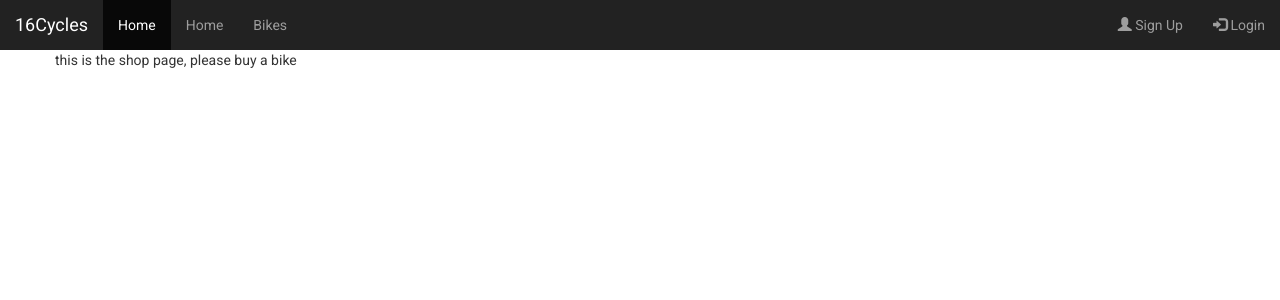
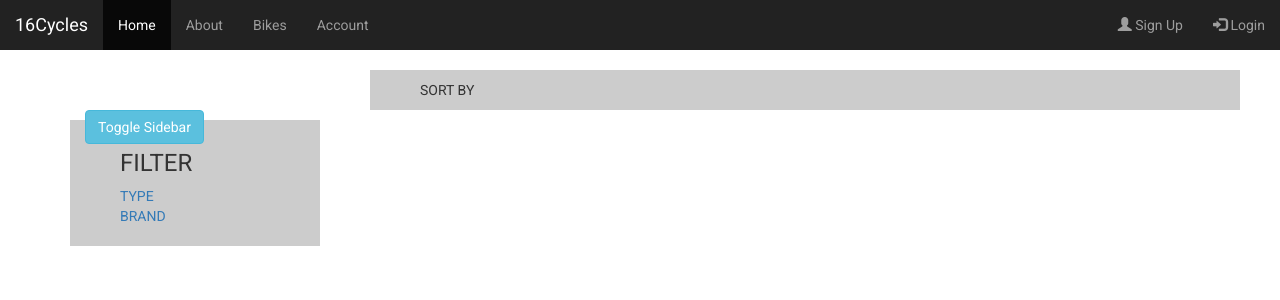
Before and after one commit to Slavyana-c/16-Cycles, a Python web app: template app/templates/browse.html in a window 1280 px wide. Shown: the top 300 px of the page. Run offline with Jinja, Linux system fonts and the light colour scheme; the template is opened without the code that fills it, so the values that code supplies are empty; some libraries are stand-ins or nearby versions.

Commit message:
made more html pages

```diff
--- a/app/static/css/base.css
+++ b/app/static/css/base.css
@@ -1,5 +1,9 @@
 body {
   font-family: "Roboto", sans-serif;
+}
+
+.content{
+  padding-top: 20px;
 }
 
 .navbar {
--- /dev/null
+++ b/app/static/css/browse.css
@@ -0,0 +1,16 @@
+.sort-box {
+  background-color: rgba(0,0,0,0.2);
+  margin-left: 300px;
+  padding: 10px;
+  padding-left: 50px;
+  text-transform: uppercase;
+}
+
+.left-side-box {
+  width: 250px;
+  background-color: rgba(0,0,0,0.2);
+  margin-top: -40px;
+  padding: 10px;
+  padding-left: 50px;
+  text-transform: uppercase;
+}
--- a/app/templates/base.html
+++ b/app/templates/base.html
@@ -20,8 +20,9 @@
       </div>
       <ul class="nav navbar-nav">
         <li class="active"><a href="{{ url_for('home') }}">Home</a></li>
-        <li><a href="#">Home</a></li>
+        <li><a href="{{ url_for('about') }}">About</a></li>
         <li><a href="{{ url_for('browse') }}">Bikes</a></li>
+        <li><a href="{{ url_for('account') }}">Account</a></li>
       </ul>
       <ul class="nav navbar-nav navbar-right">
         <li><a href="{{ url_for('sign_up') }}"><span class="glyphicon glyphicon-user"></span> Sign Up</a></li>
@@ -29,6 +30,8 @@
       </ul>
     </div>
   </nav>
-  {% block content %}{% endblock %}
+    <div class="container content">
+        {% block content %}{% endblock %}
+    </div>
 </body>
 </html>
--- a/app/templates/browse.html
+++ b/app/templates/browse.html
@@ -1,10 +1,81 @@
 {% extends "base.html" %}
 {% block content %}
 <head>
+  <link rel="stylesheet" href="{{ url_for('static', filename='css/browse.css') }}">
 </head>
 <div class="container">
   <div class="row">
-    this is the shop page, please buy a bike
+
+    <div class="sort-box">
+      Sort By
+    </div>
+
+    <div id="content">
+        <nav class="navbar navbar-expand-lg navbar-light bg-light">
+            <div class="container-fluid">
+
+                <button type="button" id="sidebarCollapse" class="btn btn-info">
+                    <i class="fas fa-align-left"></i>
+                    <span>Toggle Sidebar</span>
+                </button>
+
+            </div>
+        </nav>
+    </div>
+
+
+
+    <div class="left-side-box">
+
+          <div class="wrapper">
+              <!-- Sidebar -->
+              <nav id="sidebar">
+                  <div class="sidebar-header">
+                      <h3>Filter</h3>
+                  </div>
+
+                  <ul class="list-unstyled components">
+                      <li class="active">
+                          <a href="#homeSubmenu"
+                             data-toggle="collapse"
+                             aria-expanded="false"
+                             class="dropdown-toggle">Type
+                          </a>
+                          <ul class="collapse list-unstyled" id="homeSubmenu">
+                              <li>
+                                  <a href="#">-choosetype1</a>
+                              </li>
+                              <li>
+                                  <a href="#">-choosetype2</a>
+                              </li>
+                          </ul>
+                      </li>
+
+                      <li>
+                          <a href="#pageSubmenu"
+                             data-toggle="collapse"
+                             aria-expanded="false"
+                             class="dropdown-toggle">Brand
+                          </a>
+                          <ul class="collapse list-unstyled" id="pageSubmenu">
+                              <li>
+                                  <a href="#">-choosebrand1</a>
+                              </li>
+                              <li>
+                                  <a href="#">-choosetype2</a>
+                              </li>
+                              <li>
+                                  <a href="#">-choosetype2</a>
+                              </li>
+                          </ul>
+                      </li>
+                  </ul>
+              </nav>
+
+          </div>
+
+    </div>
+
   </div>
 </div>
 {% endblock %}
```
Also changed, not shown: app/__init__.py (added, +20 -0 lines), app/static/scripts/browse.js (added, +16 -0 lines), app/templates/about.html (added, +10 -0 lines), app/templates/account.html (added, +10 -0 lines), app/views.py (+7 -1 lines), 1 other file.
